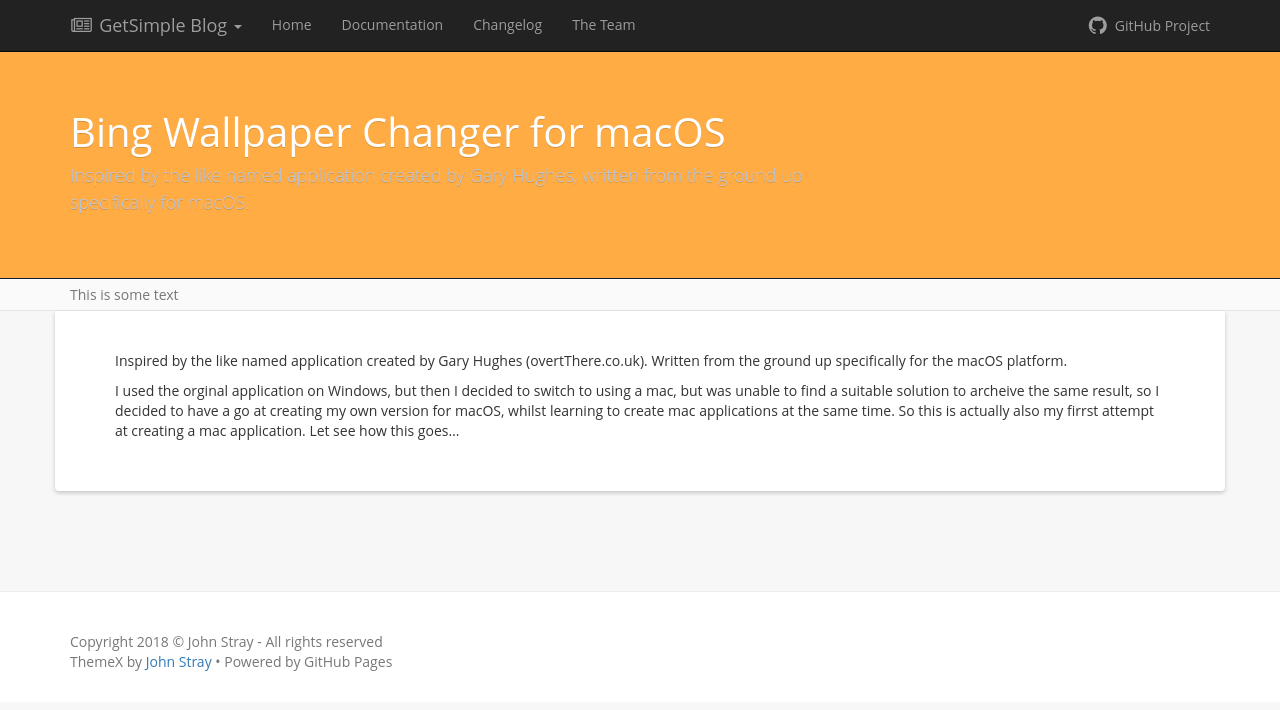
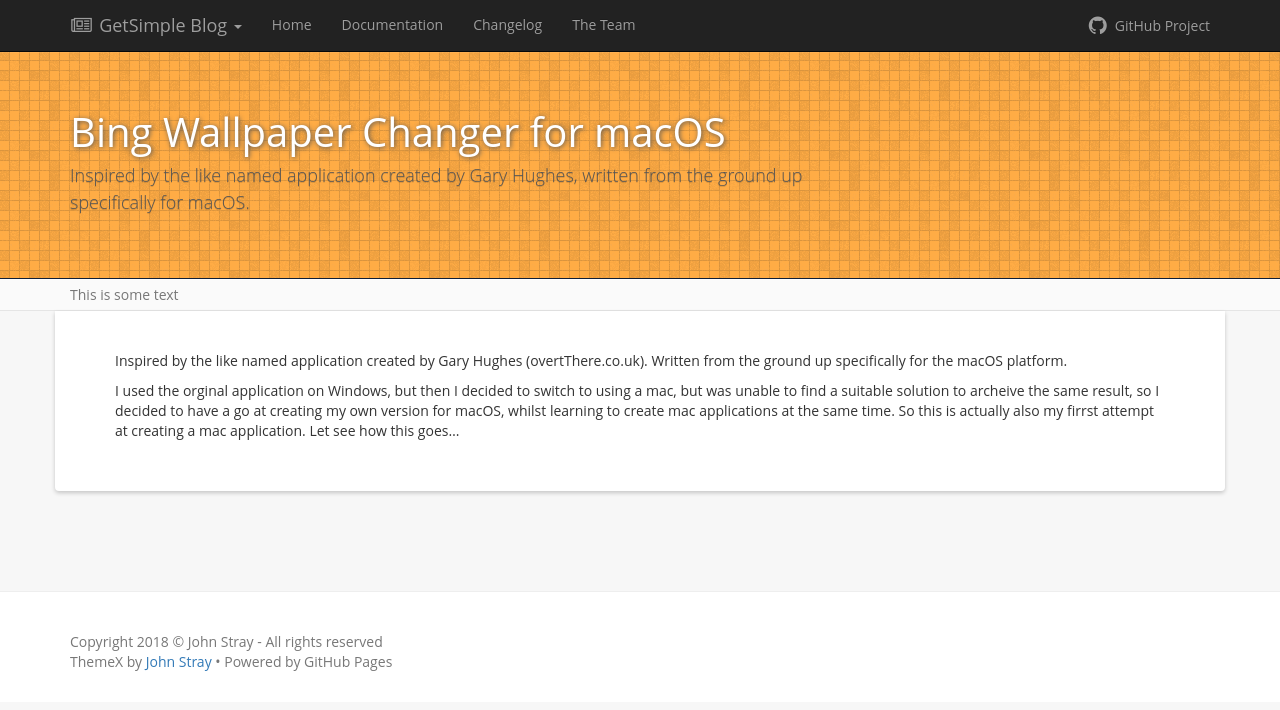
Before and after one commit to johnstray/johnstray.github.io, a Jekyll site: the page built from osx-bing-wallpaper/index.md, in a window 1280 px wide. Shown: the top 710 px of the page. Built offline with Jekyll 4.4.1, drawn with Linux system fonts in a browser that asks for light colours.

Commit message:
Update layout.css

```diff
--- a/assets/styles/layout.css
+++ b/assets/styles/layout.css
@@ -386,7 +386,8 @@ footer {
 
 /* Colors for Jumbotron.html */
 .lang-ruby { background-color: #701516; background-image: url('/assets/textures/bright-squares.png'); /* Dark Red */ }
-.lang-swift { background-color: #ffac45; /* Orange */ }
+.lang-swift { background-color: #ffac45; background-image: url('/assets/textures/random-grey-variations.png'); /* Orange */ }
+.lang-swift p { color: #555; } .lang-swift h1 { text-shadow: 1px 1px 5px #555; }
 .lang-javascript { background-color: #f1e05a; /* Yellow */ }
 .lang-csharp { background-color: #178600; /* Green */ }
 .lang-shell { background-color: #89e051; /* Bright Green */ }
```
